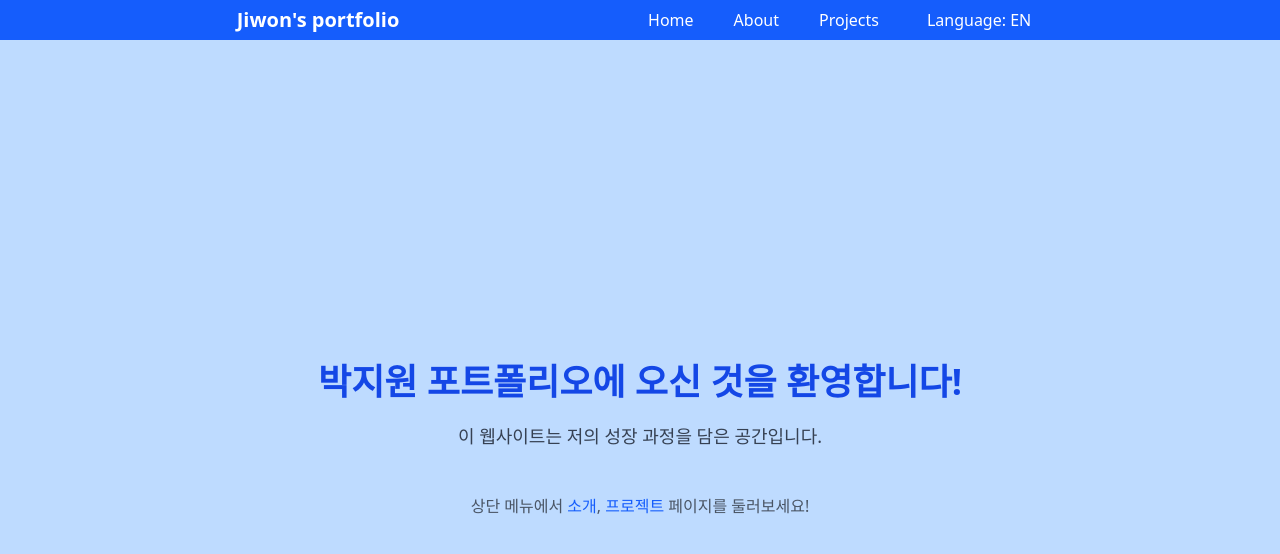
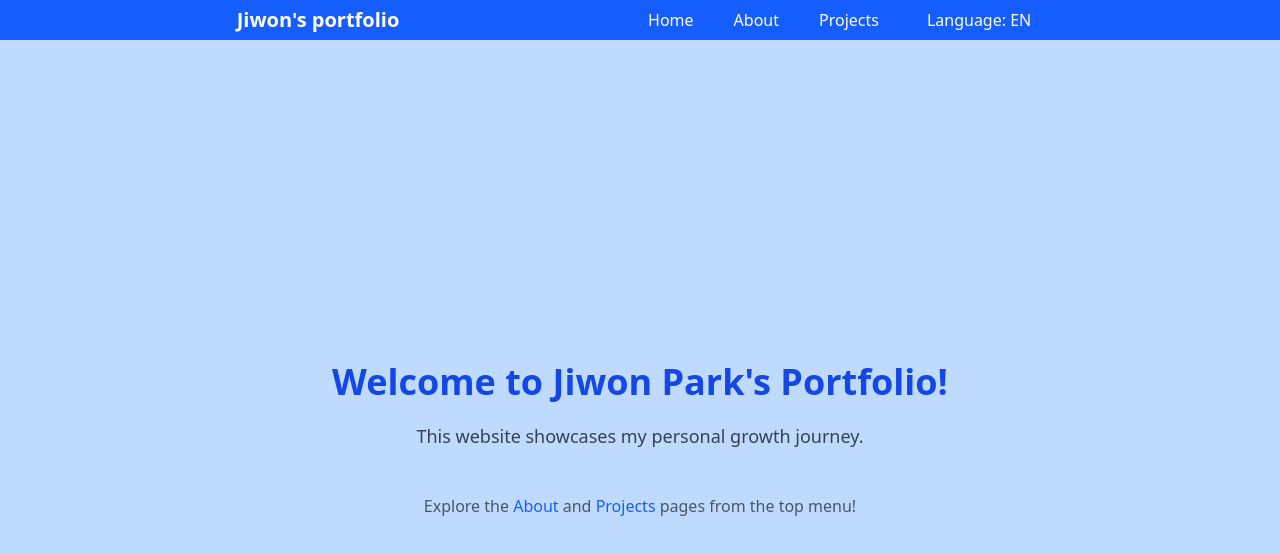
Before and after one commit to Likelion-YeungNam-Univ/11-13th-fe-assignment, a React (Vite) app in the folder 박지원/: page / in a window 1280 px wide. Shown: the top 554 px of the page. Built offline with nearby package versions, Linux system fonts and the light colour scheme.

Commit message:
feat: home페이지에 context 적용

```diff
--- a/박지원/src/pages/Home.jsx
+++ b/박지원/src/pages/Home.jsx
@@ -1,16 +1,35 @@
+import { useLanguage } from "../contexts/context";
+
 const Home = () => {
+  const { language } = useLanguage();
+
   return (
     <div className="flex items-center justify-center min-h-screen bg-blue-200 px-4">
       <div className="flex flex-col gap-5 text-center">
         <h1 className="text-4xl font-bold text-blue-700">
-          박지원 포트폴리오에 오신 것을 환영합니다!
+          {language === "EN"
+            ? "Welcome to Jiwon Park's Portfolio!"
+            : "박지원 포트폴리오에 오신 것을 환영합니다!"}
         </h1>
         <p className="text-lg text-gray-700 mb-6">
-          이 웹사이트는 저의 성장 과정을 담은 공간입니다.
+          {language === "EN"
+            ? "This website showcases my personal growth journey."
+            : "이 웹사이트는 저의 성장 과정을 담은 공간입니다."}
         </p>
         <p className="text-base text-gray-600">
-          상단 메뉴에서 <span className="text-blue-600">소개</span>,{" "}
-          <span className="text-blue-600">프로젝트</span> 페이지를 둘러보세요!
+          {language === "EN" ? (
+            <>
+              Explore the <span className="text-blue-600">About</span> and{" "}
+              <span className="text-blue-600">Projects</span> pages from the top
+              menu!
+            </>
+          ) : (
+            <>
+              상단 메뉴에서 <span className="text-blue-600">소개</span>,{" "}
+              <span className="text-blue-600">프로젝트</span> 페이지를
+              둘러보세요!
+            </>
+          )}
         </p>
       </div>
     </div>
```
